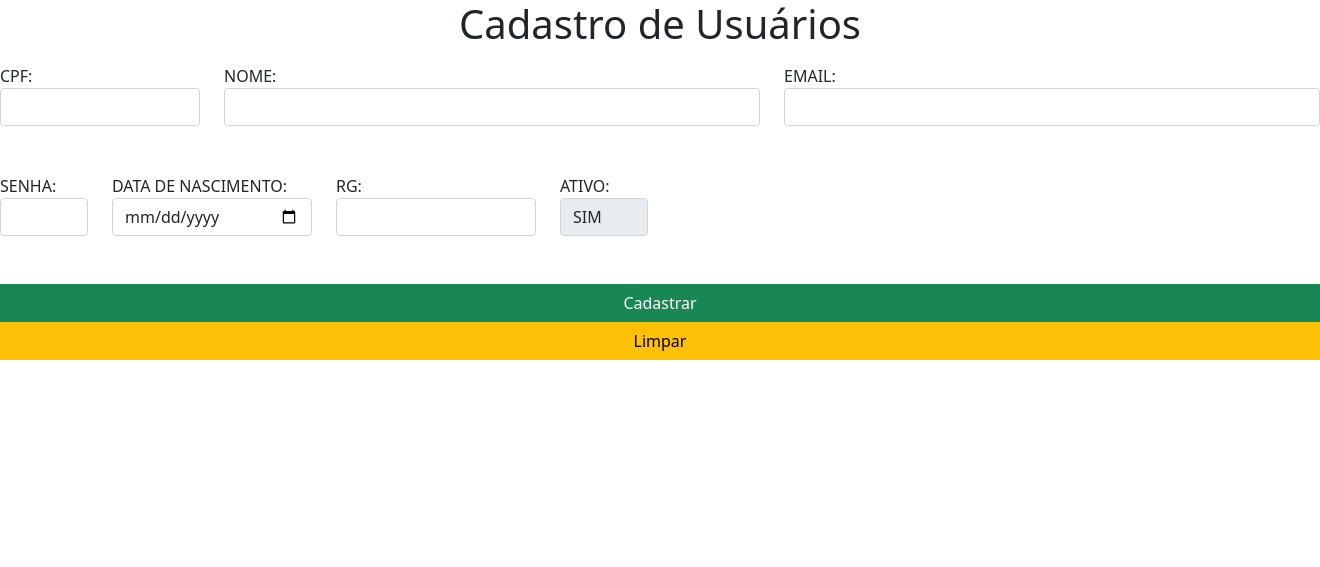
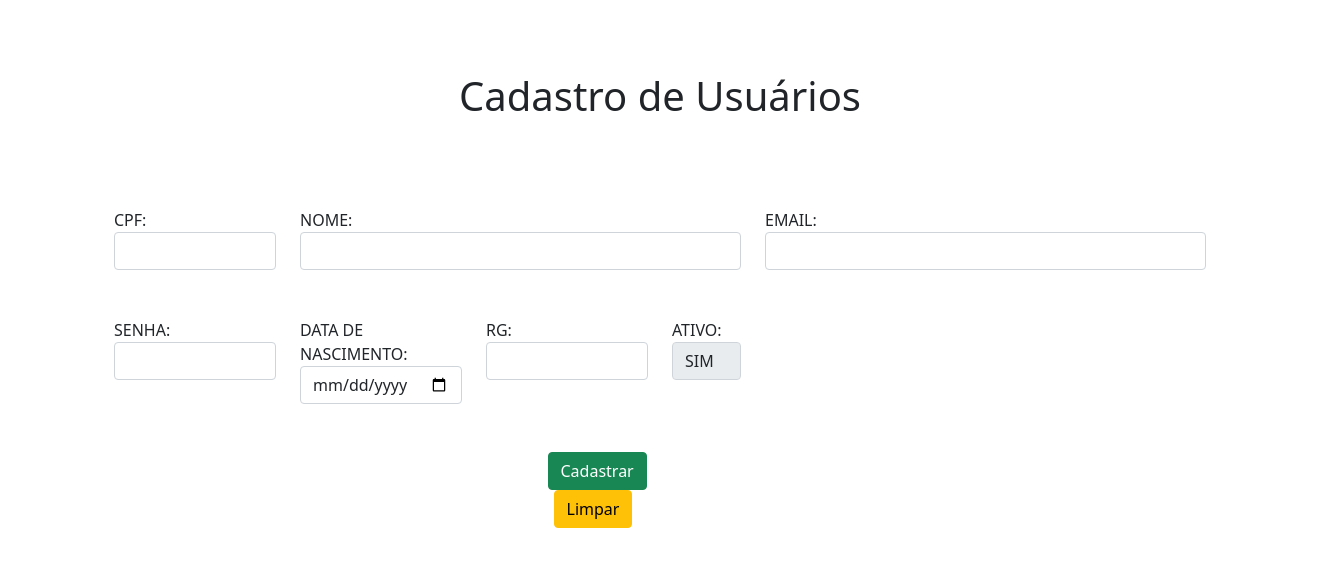
Before and after one commit to ricbalzan/PjWeb, a PHP site: page /View/User/cadUsuario.php in a window 1320 px wide; the page is wider, and only the part inside the window is pictured. Shown: the top 567 px of that part. Run offline with PHP 8.4, Linux system fonts and the light colour scheme.

Commit message:
Ajuste CSS

```diff
--- a/View/User/cadUsuario.php
+++ b/View/User/cadUsuario.php
@@ -2,14 +2,22 @@
 <html>
     <head>
         <meta charset="utf-8">
+        <br>
+        <br>
+        <br>
             <blockquote class="blockquote text-center">
                 <p class="mb-0"><h1>Cadastro de Usuários</h1></p>
             </blockquote>
         <link rel="stylesheet" type="text/css" href="../templates/bootstrap/css/bootstrap.css" />
     </head>
+<br>
+<br>
+<br>
 
 
     <body>
+    <div class="container" id="homer">
+        <div class="container col-xs-12 col-sm-6 col-md-6 col-lg-12">
         <div class="conteudo">
         <form action="../../Controller/UserController.php" method="post" action="" name="form_user">
         <div class="row">
@@ -30,7 +38,7 @@
         <input type="text" class="form-control" name="txtEmail" id="txtEmail" /><br><br>
         </div>
 
-        <div class="col-md-1" id="txtSenha">
+        <div class="col-md-2" id="txtSenha">
         <label for="txtSenha">SENHA:</label>
         <input type="password" class="form-control" name="txtSenha" id="txtSenha" /><br><br>
         </div>
@@ -50,8 +58,18 @@
         <SELECT  name="txtAtivo" class="form-control" id= "txtAtivo"><OPTION>SIM <OPTION>NÃO </SELECT> <br><br>
         </div>
 
+        <div class="container" id="homer">
+        <div class="container col-xs-12 col-sm-6 col-md-6 col-lg-3">
         <input type="submit" class="btn btn-success" value="Cadastrar"/>
+        </div>
+        <div class="container" id="homer">
+        <div class="container col-xs-12 col-sm-6 col-md-6 col-lg-3">
         <input type="reset" class="btn btn-warning" value="Limpar"/>
+        </div>
+</div>
+
+</div>
+</div>
     </form>
     </div>
     </div>
```
